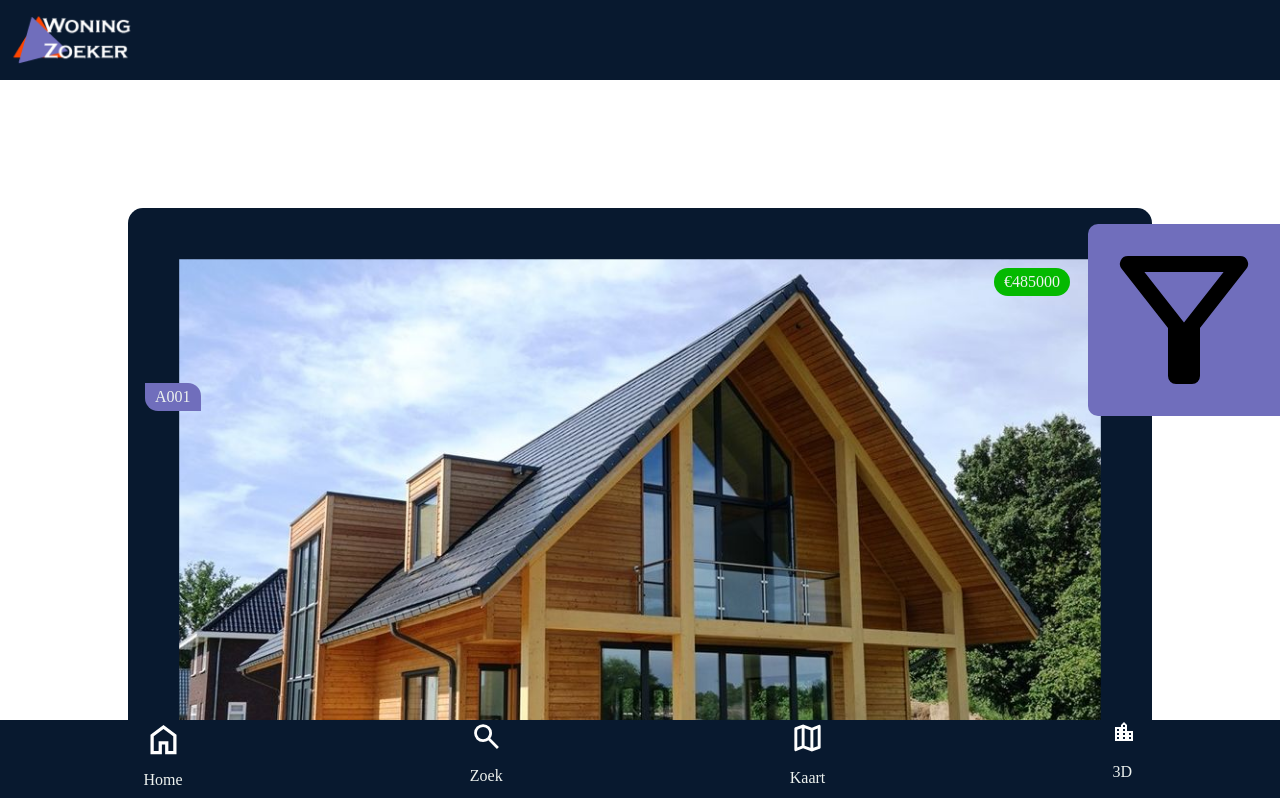
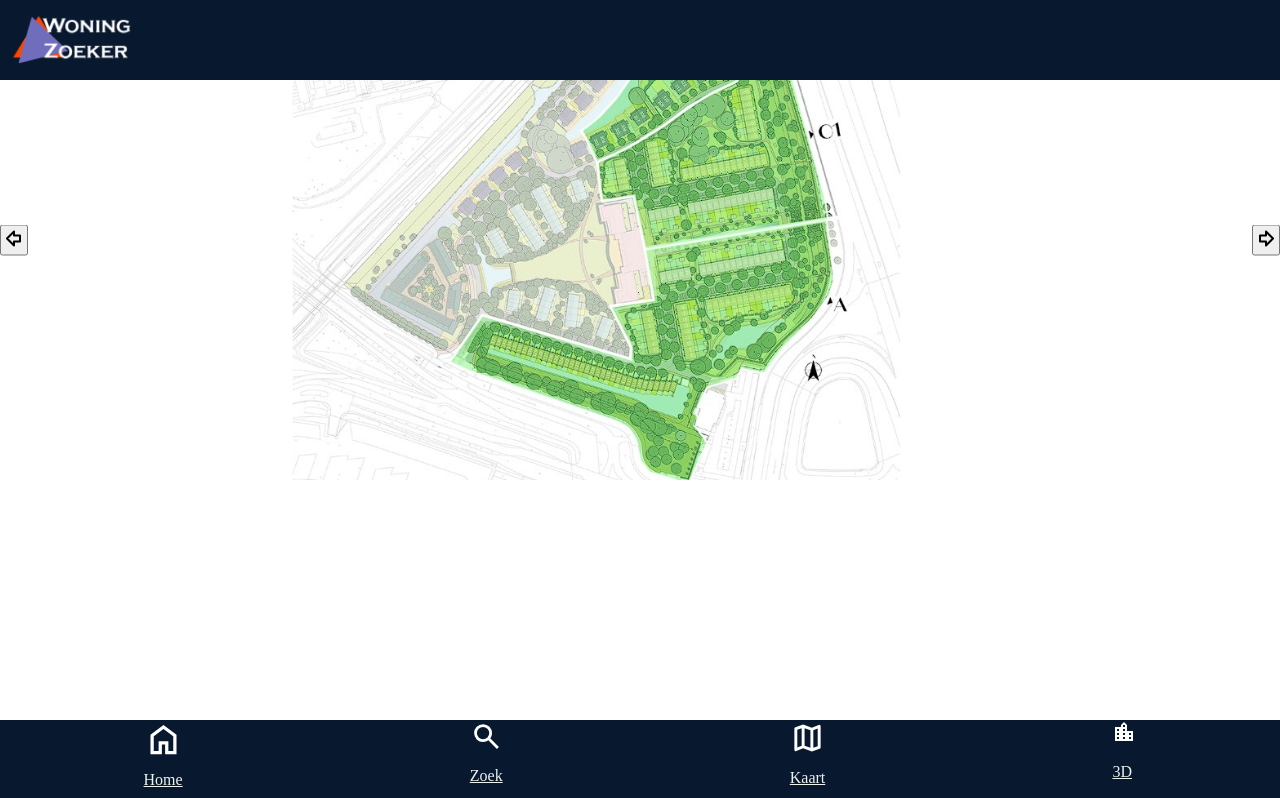
Before and after one commit to tomlommerse/woningzoeker, a React (Create React App) app: page /kaart in a window 1280 px wide. Shown: the top 798 px of the page. Built offline with nearby package versions, Linux system fonts and the light colour scheme.

Commit message:
routing (detailpage werkt niet)

```diff
--- a/package.json
+++ b/package.json
@@ -9,6 +9,7 @@
     "lucide-react": "^0.298.0",
     "react": "^18.2.0",
     "react-dom": "^18.2.0",
+    "react-router-dom": "^6.21.0",
     "react-scripts": "5.0.1",
     "web-vitals": "^2.1.4"
   },
--- a/src/App.js
+++ b/src/App.js
@@ -1,15 +1,20 @@
 import React from 'react';
+import { Route, Routes } from 'react-router-dom';
 import HomePage from './components/HomePage';
 import TopBar from './components/topbar/TopBar';
 import NavBar from './components/navbar/NavBar';
-import Detailpage from './components/Woningpagina/detailpage';
+import DetailPage from './components/detailpage';
 import MapPage from './components/MapPage';
 
 function App() {
   return (
     <div className="App">
       <TopBar />
-      <HomePage />
+      <Routes>
+        <Route path="/" element={<HomePage />} />
+        <Route path="/detailpage" element={<DetailPage />} />
+        <Route path="/kaart" element={<MapPage />} />
+      </Routes>
       <NavBar />
     </div>
   );
--- a/src/components/cards/HomeCard.jsx
+++ b/src/components/cards/HomeCard.jsx
@@ -1,4 +1,5 @@
 import React from 'react';
+import { Link } from 'react-router-dom';
 import '../../styles/card.css';
 import Test from '../../assets/Test_2.jpg';
 import Tags from './tags';
@@ -9,8 +10,8 @@ function HomeCard({ home, price, type, parking, m2, room_count }) {
   const room_countTag = `${room_count} kamers`;
 
   return (
-    <section className='homeCard'>
-      <div class="imgArea">
+      <Link className='homeCard' to="/detailpagina">
+        <div className="imgArea">
           <img id='img' src={Test} alt='house' />
           <p id='adres'>{home}</p>
           <p id='price'>€{price}</p>
@@ -21,7 +22,7 @@ function HomeCard({ home, price, type, parking, m2, room_count }) {
           <Tags tagname={m2Tag} />
           <Tags tagname={room_countTag} />
         </div>
-    </section>
+      </Link>
   );
 }
 
--- a/src/components/navbar/NavBarButton.js
+++ b/src/components/navbar/NavBarButton.js
@@ -1,12 +1,14 @@
+// NavBarButton.jsx
 import React from 'react';
+import { Link } from 'react-router-dom';
 
-const NavBarButton = ({ svg, text }) => {
-    return (
-        <a class="navButton">
-            <img class="navSvg" src={svg} alt={text} />
-            <span>{text}</span>
-        </a>
-    );
+const NavBarButton = ({ svg, text}) => {
+return (
+<Link to={text} className="navButton">
+    <img className="navSvg" src={svg} alt={text} />
+    <span>{text}</span>
+</Link>
+);
 };
 
 export default NavBarButton;
--- a/src/index.js
+++ b/src/index.js
@@ -1,12 +1,14 @@
 import React from 'react';
-import ReactDOM from 'react-dom/client';
+import ReactDOM from 'react-dom';
+import { BrowserRouter as Router } from 'react-router-dom';
 import './index.css';
 import App from './App';
-
 
 const root = ReactDOM.createRoot(document.getElementById('root'));
 root.render(
   <React.StrictMode>
-    <App />
+    <Router>
+      <App />
+    </Router>
   </React.StrictMode>
 );
```
Also changed, not shown: src/components/detailpage.jsx (renamed from src/components/Woningpagina/detailpage.jsx, +7 -7 lines), 1 other file (tests, documents, lock files or other folders). Lines whose indentation alone changed are shown as unchanged.
